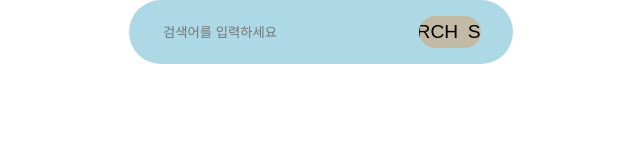
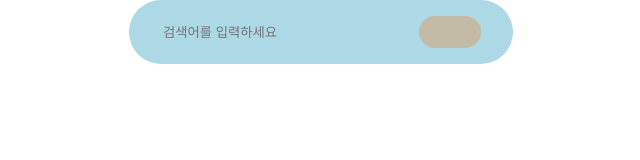
Before and after one commit to SMin1620/IN_A_DREAM, a React (Create React App) app in the folder front/: page / in a window 1280 px wide. Shown: the top 160 px of the page, without its empty margins (319-959 px from the left). Built offline with nearby package versions, Linux system fonts and the light colour scheme; a web font is replaced by a local one.

Commit message:
fix: 에러 해결

```diff
--- a/front/src/components/common/SlideSpan.tsx
+++ b/front/src/components/common/SlideSpan.tsx
@@ -21,7 +21,6 @@ const slideLeft = keyframes`
 
 export interface SlideSpanProps {
   animation?: any;
-  delay: string;
   children: React.ReactNode;
   margin?: string;
   width?: string;
--- a/front/src/components/features/SearchBarComponents/SearchBar.tsx
+++ b/front/src/components/features/SearchBarComponents/SearchBar.tsx
@@ -23,7 +23,7 @@ const SearchBar = () => {
         onChange={(e) => setSearchKeyword(e.target.value)}
       />
       <button>
-        <SlideLeftSpan margin="0 0.3rem" delay="0s">
+        {/* <SlideLeftSpan margin="0 0.3rem" delay="0s">
           SEARCH{" "}
         </SlideLeftSpan>
         <SlideLeftSpan margin="0 0.3rem" delay="1.25s">
@@ -34,7 +34,7 @@ const SearchBar = () => {
         </SlideLeftSpan>
         <SlideLeftSpan margin="0 0.3rem" delay="3.75s">
           SEARCH{" "}
-        </SlideLeftSpan>
+        </SlideLeftSpan> */}
       </button>
     </div>
   );
```
